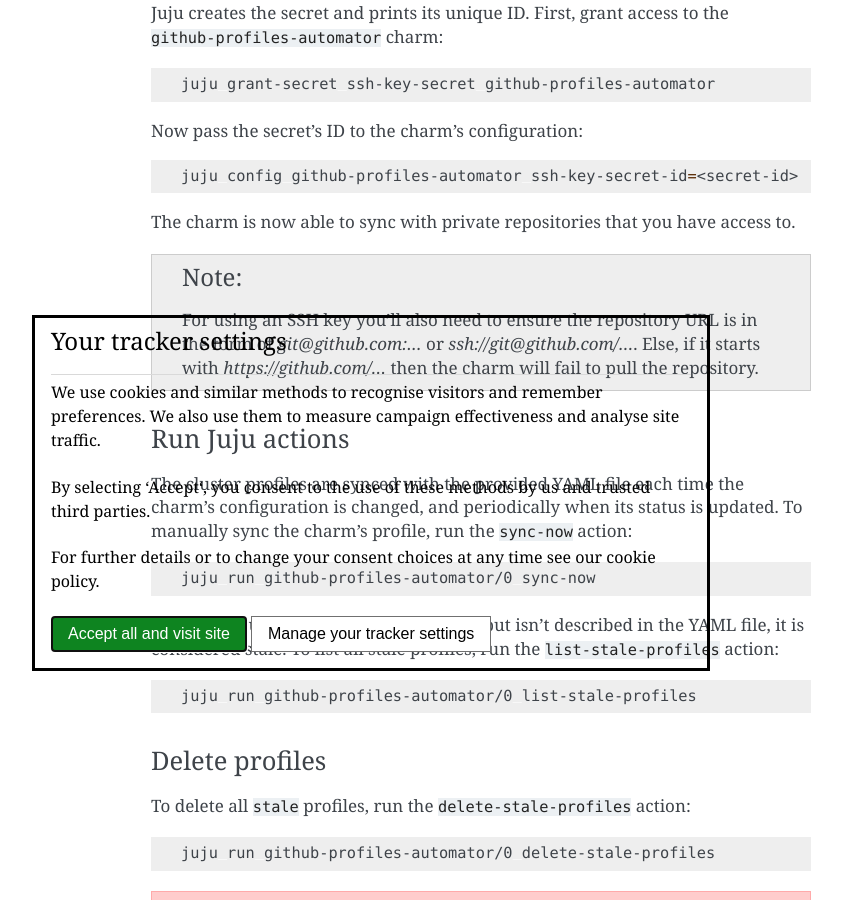
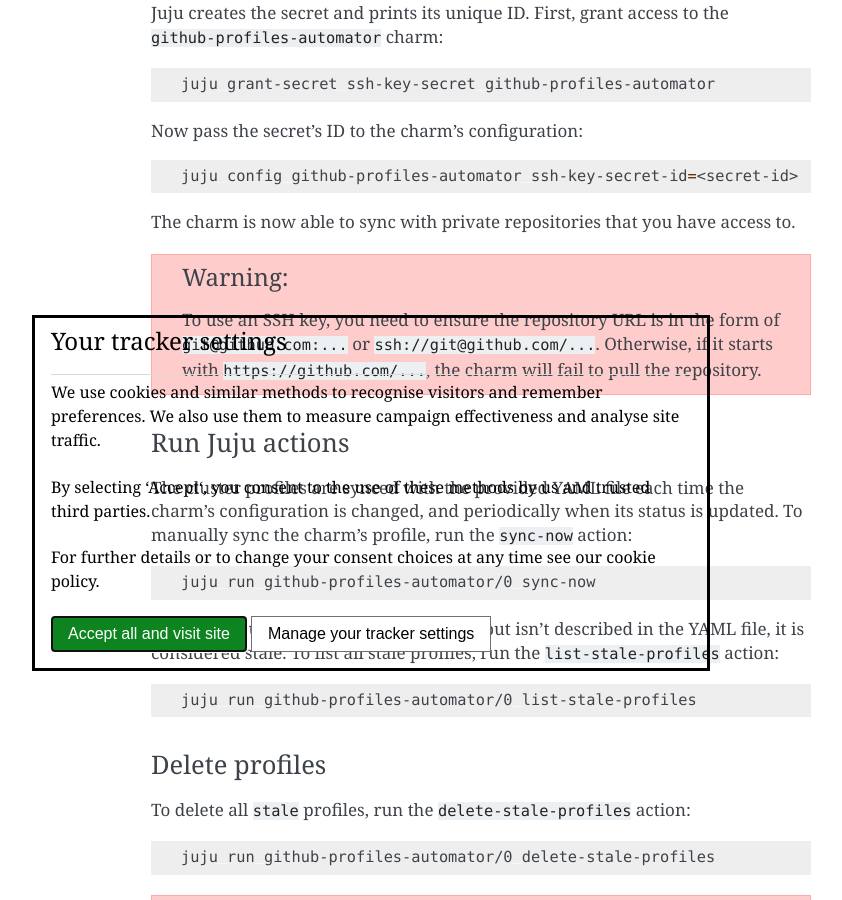
Before and after one commit to canonical/charmed-kubeflow-documentation, a Sphinx documentation site: the page built from docs/how-to/manage/manage-profiles.rst, in a window 1280 px wide and 900 px high, scrolled down 2858 px. Shown: the whole window, without its empty margins (269-1111 px from the left). Built offline with Sphinx 7.4.7, drawn with Linux system fonts in a browser that asks for light colours.

Commit message:
Angel's review

```diff
--- a/docs/conf.py
+++ b/docs/conf.py
@@ -254,7 +254,7 @@
 linkcheck_anchors_ignore_for_url = [r"https://github\.com/.*"]
 
 # give linkcheck multiple tries on failure
-linkcheck_timeout = 30
+linkcheck_timeout = 300
 linkcheck_retries = 3
 
 ########################
--- a/docs/how-to/manage/manage-profiles.rst
+++ b/docs/how-to/manage/manage-profiles.rst
@@ -142,9 +142,10 @@
 
 The charm is now able to sync with private repositories that you have access to.
 
-.. note::
+.. warning::
 
-   For using an SSH key you'll also need to ensure the repository URL is in the form of `git@github.com:...` or `ssh://git@github.com/...`. Else, if it starts with `https://github.com/...` then the charm will fail to pull the repository.
+   To use an SSH key, you need to ensure the repository URL is in the form of ``git@github.com:...`` or ``ssh://git@github.com/...``.
+   Otherwise, if it starts with ``https://github.com/...``, the charm will fail to pull the repository.
 
 ~~~~~~~~~~~~~~~~~~~
 Run Juju actions
```
